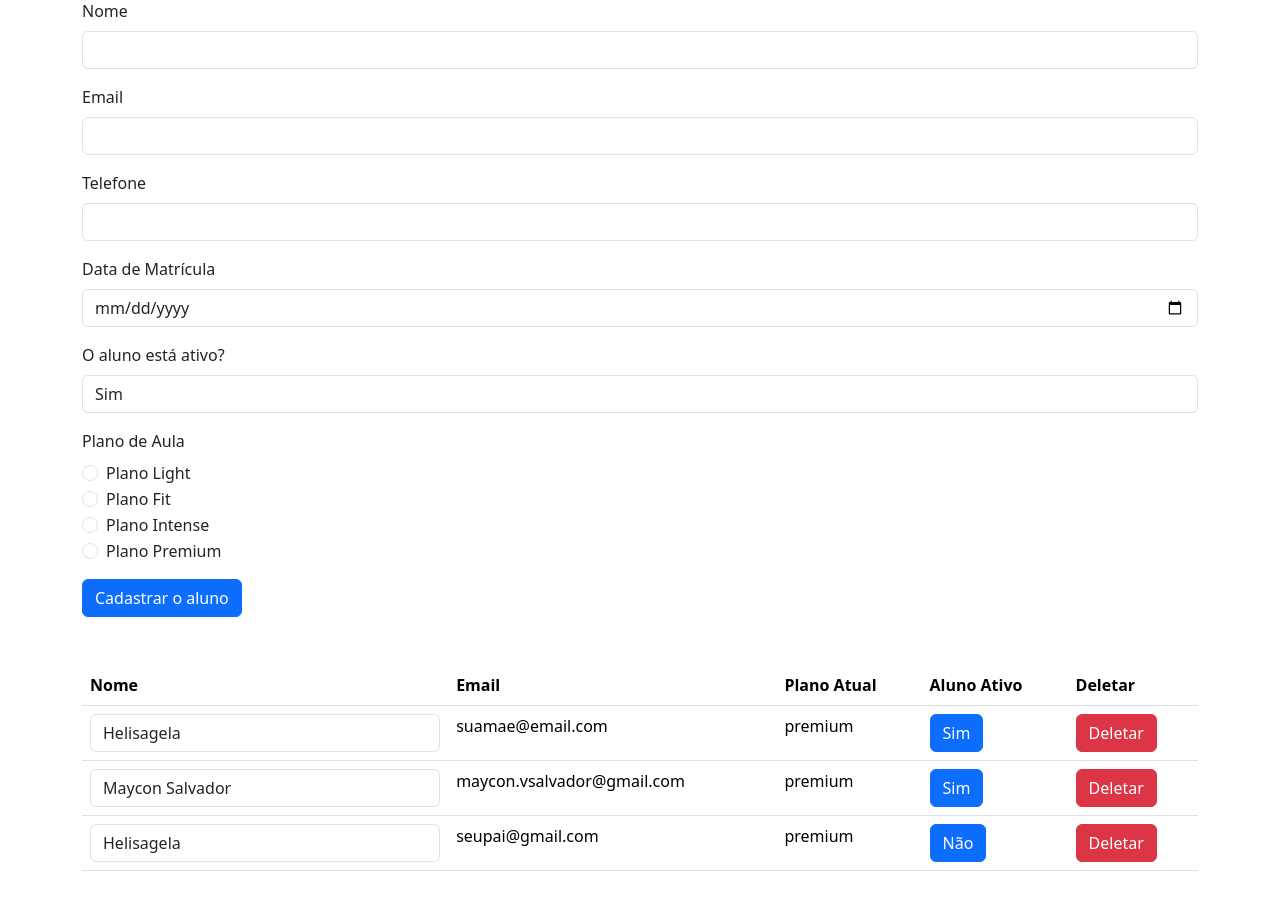
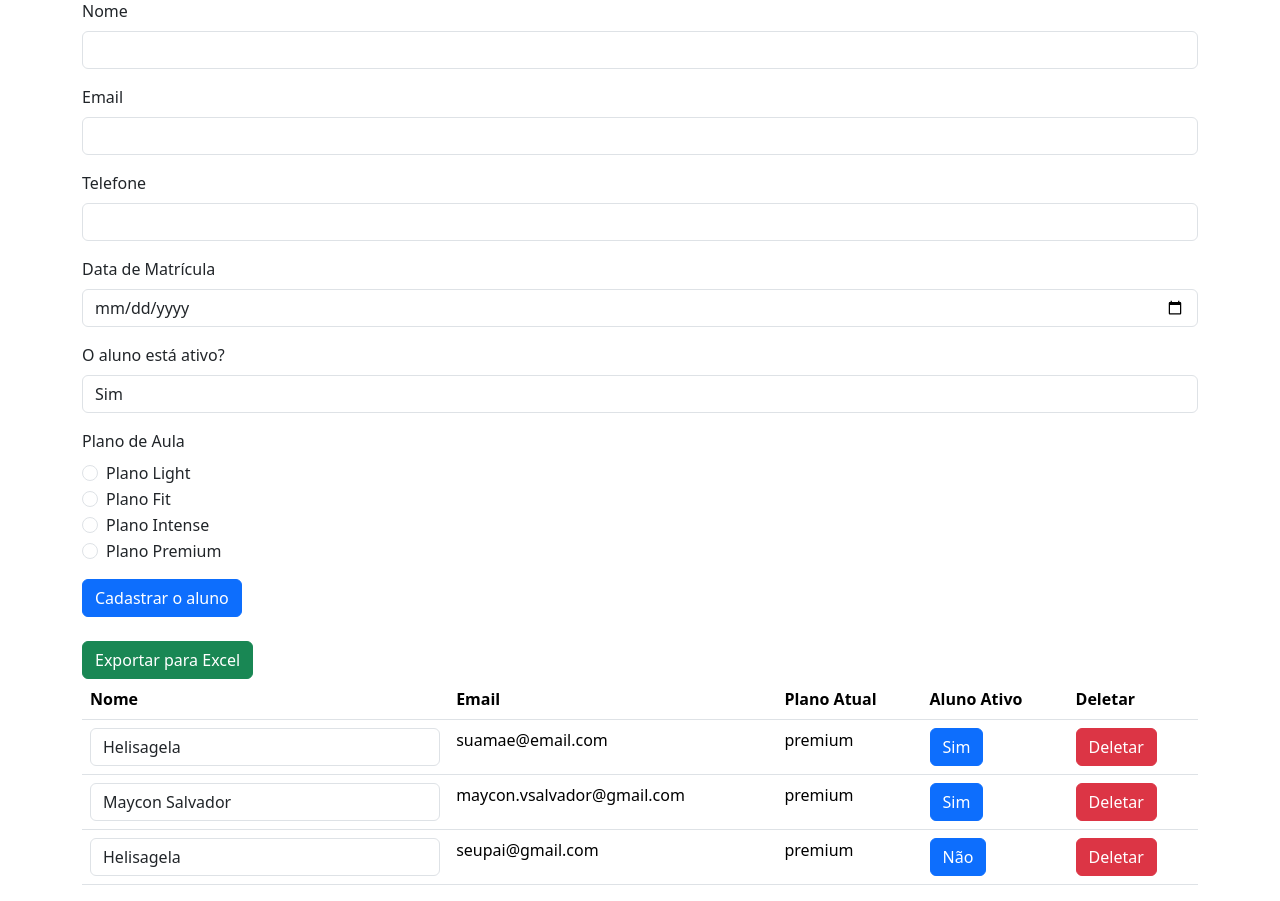
Before and after one commit to MayconSalvador/Crude_cria-o_alunos, a Django app: page /criar_alunos/ in a window 1280 px wide. Shown: the part 49-950 px from the top of the page. Before the commit the page ends 920 px from the top, so only its background shows below. Run offline with Django 5.2, Linux system fonts and the light colour scheme; data comes from the database, SQL or seed files in the repository.

Commit message:
Adicionado função de exportar a tabela

```diff
--- a/alunos/templates/criar_alunos.html
+++ b/alunos/templates/criar_alunos.html
@@ -67,6 +67,7 @@
                 <th scope="col">Deletar</th>
 
                 <br>
+                <a href="{% url 'exportar_excel' %}" class="btn btn-success">Exportar para Excel</a>
                 <br>
 
               </tr>
--- a/alunos/urls.py
+++ b/alunos/urls.py
@@ -5,5 +5,5 @@ from . import views
 urlpatterns = [
     path('criar_alunos/', views.criar_alunos, name='criar_alunos'),
     path('deletar_aluno/<int:id>/', views.deletar_aluno, name='deletar_aluno'),
-  #  path('exportar-excel/', exportar_excel, name='exportar_excel'),
+    path('exportar-excel/', views.exportar_excel, name='exportar_excel'),
 ]
--- a/alunos/views.py
+++ b/alunos/views.py
@@ -32,3 +32,30 @@ def deletar_aluno(request, id):
     aluno = get_object_or_404(Alunos, id=id)
     aluno.delete()
     return redirect('criar_alunos')
+
+
+def exportar_excel(request):
+    # Buscar os alunos cadastrados no banco
+    alunos = Alunos.objects.all().values()
+
+    # Converter para DataFrame do Pandas
+    df = pd.DataFrame(alunos)
+
+    # Renomear as colunas para algo mais amigável (opcional)
+    df.rename(columns={
+        'id': 'ID',
+        'nome': 'Nome',
+        'email': 'Email',
+        'data_nascimento': 'Data de Nascimento',
+        'plano': 'Plano',
+        'ativo': 'Ativo'
+    }, inplace=True)
+
+    # Criar resposta HTTP para download
+    response = HttpResponse(content_type='application/vnd.openxmlformats-officedocument.spreadsheetml.sheet')
+    response['Content-Disposition'] = 'attachment; filename=alunos.xlsx'
+
+    # Salvar o DataFrame em um arquivo Excel na resposta HTTP
+    df.to_excel(response, index=False, engine='openpyxl')
+
+    return response
```
